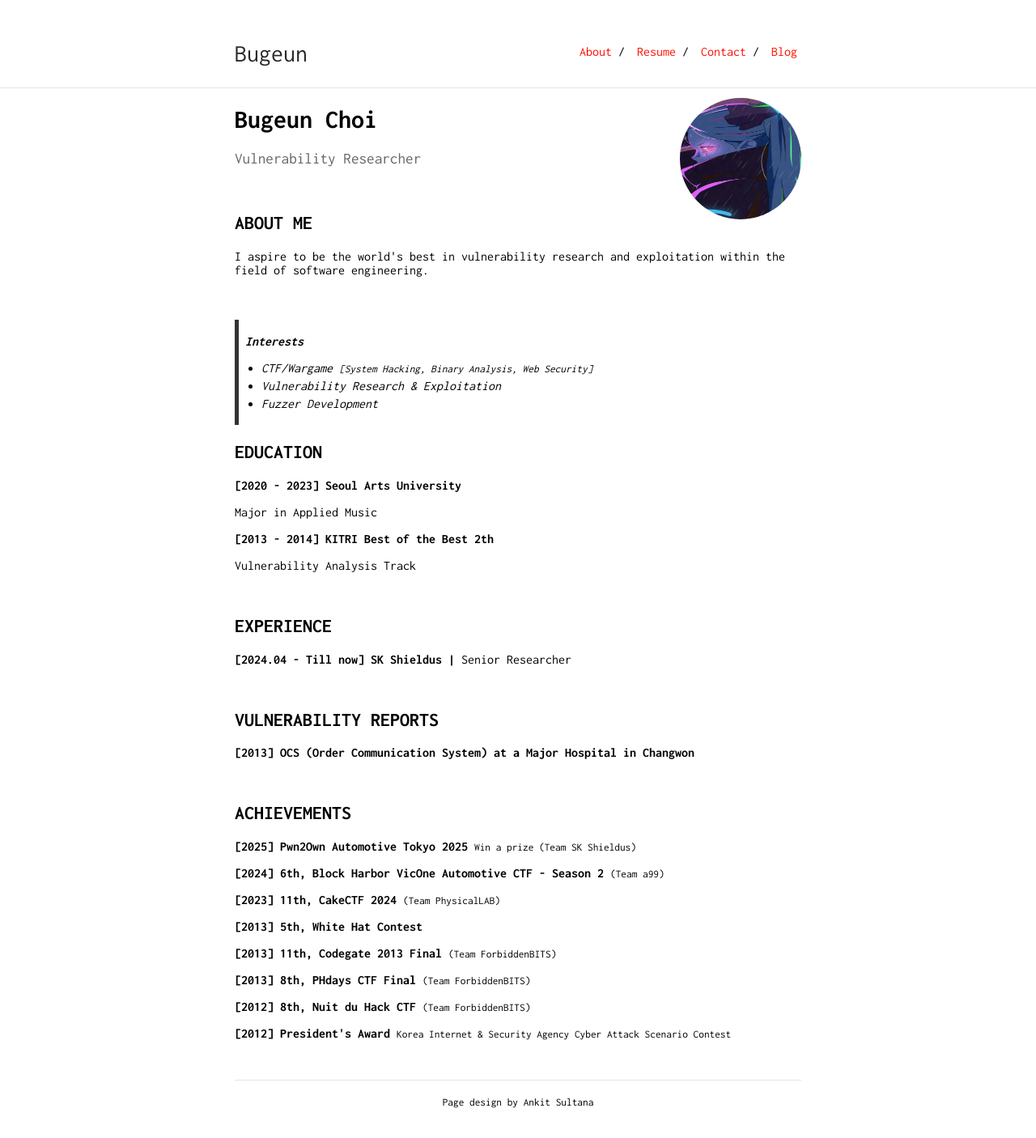
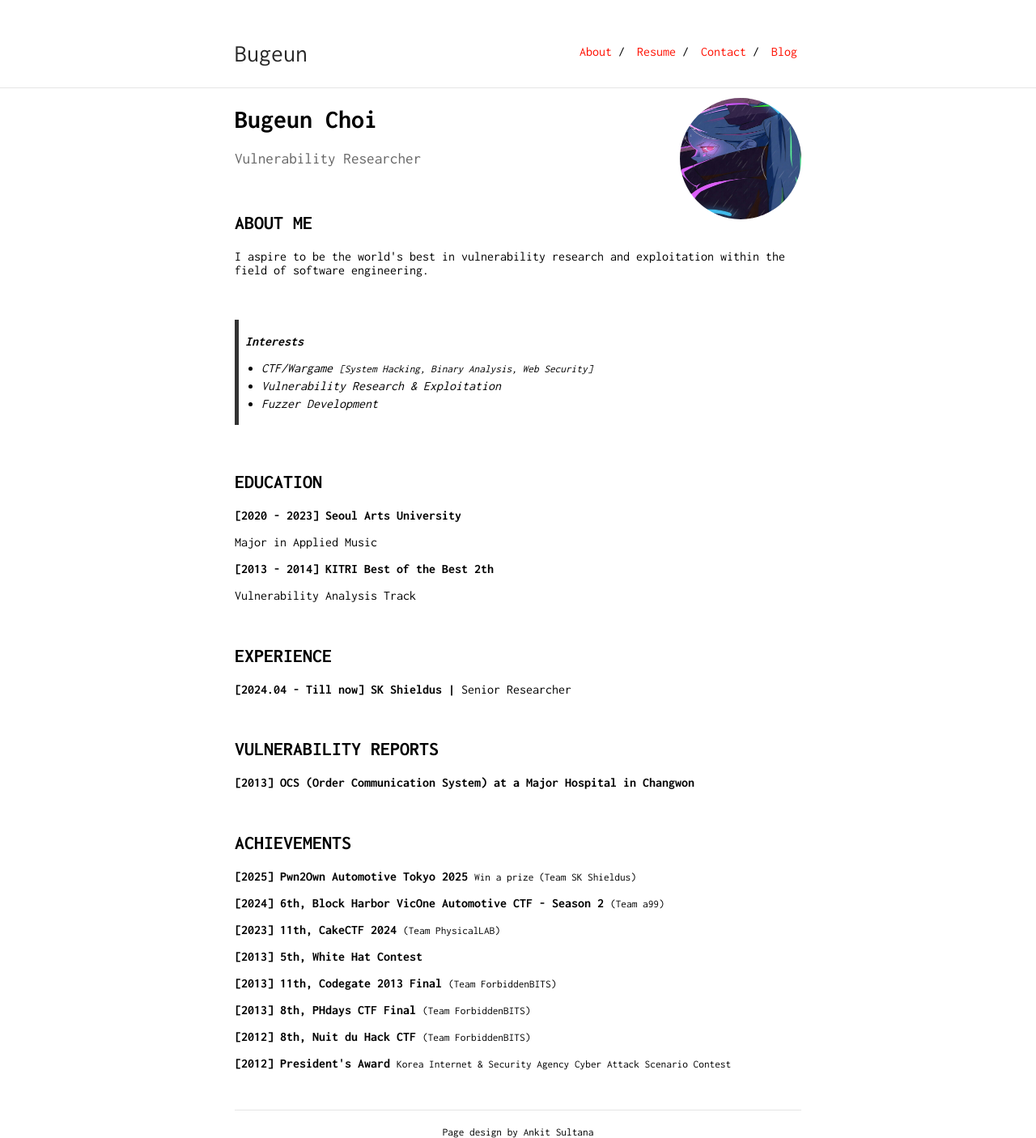
Before and after one commit to Bugeun/bugeun.github.io, a Jekyll site: the page built from index.md, in a window 1280 px wide. Shown: the whole page at 81% size. Built offline with Jekyll 4.4.1, drawn with Linux system fonts in a browser that asks for light colours; before the commit the page ends 1369 px from its top, so only the background shows below that.

Commit message:
Update index.md

```diff
--- a/index.md
+++ b/index.md
@@ -32,8 +32,9 @@ Vulnerability Researcher
           </li>
         </ul>
 </section>
+-->
 
-&nbsp; -->
+&nbsp;
 
 ## EDUCATION
 
```
